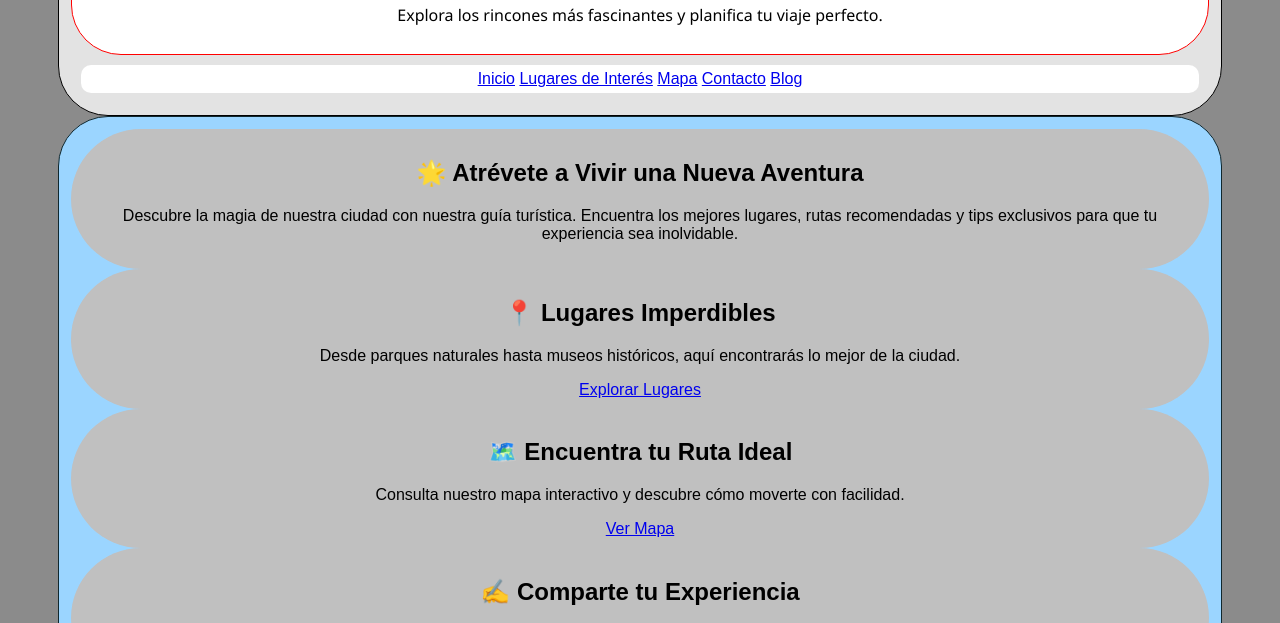
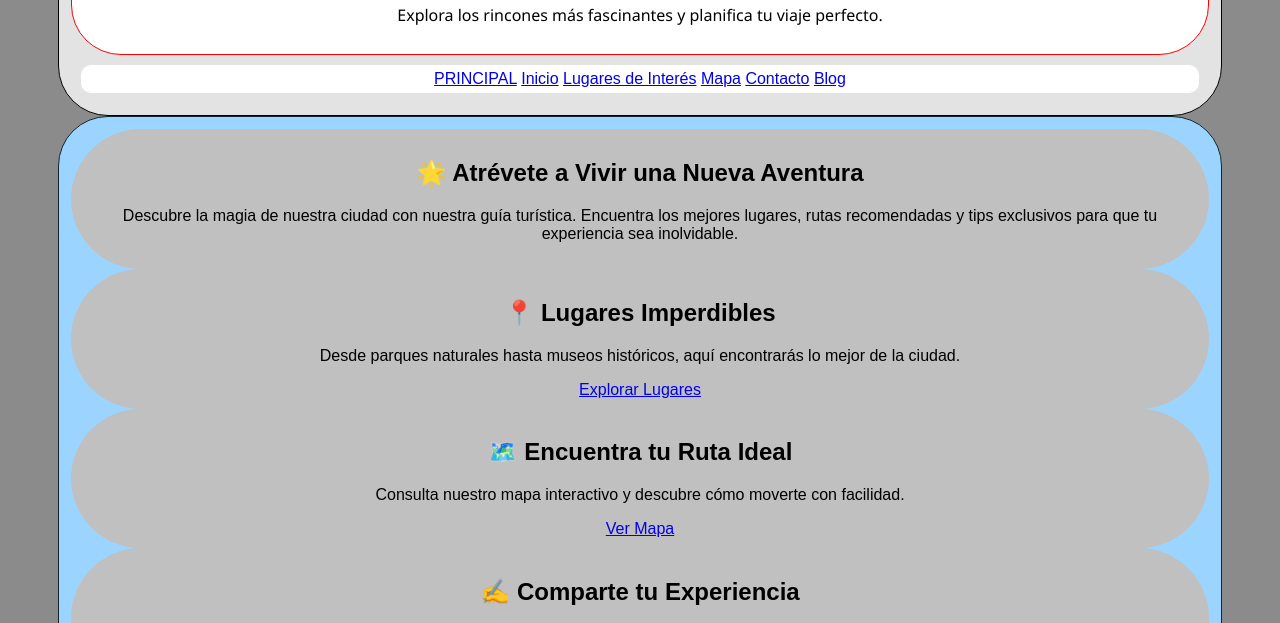
Before and after one commit to Rodrigo-DelaTorre/PRACTICAS-RODRIGO, a plain HTML site: page Practica 2.4/HTML/home.html in a window 1280 px wide. Shown: the part 166-789 px from the top of the page. Drawn offline with Linux system fonts and the light colour scheme.

Commit message:
Update home.html

```diff
--- a/Practica 2.4/HTML/home.html
+++ b/Practica 2.4/HTML/home.html
@@ -13,6 +13,7 @@
         <p>Explora los rincones más fascinantes y planifica tu viaje perfecto.</p>
     </header>
     <nav>
+         <a href="../index.html">PRINCIPAL</a>
         <a href="inicio.html">Inicio</a>
         <a href="lugares.html">Lugares de Interés</a>
         <a href="mapa.html">Mapa</a>
```
